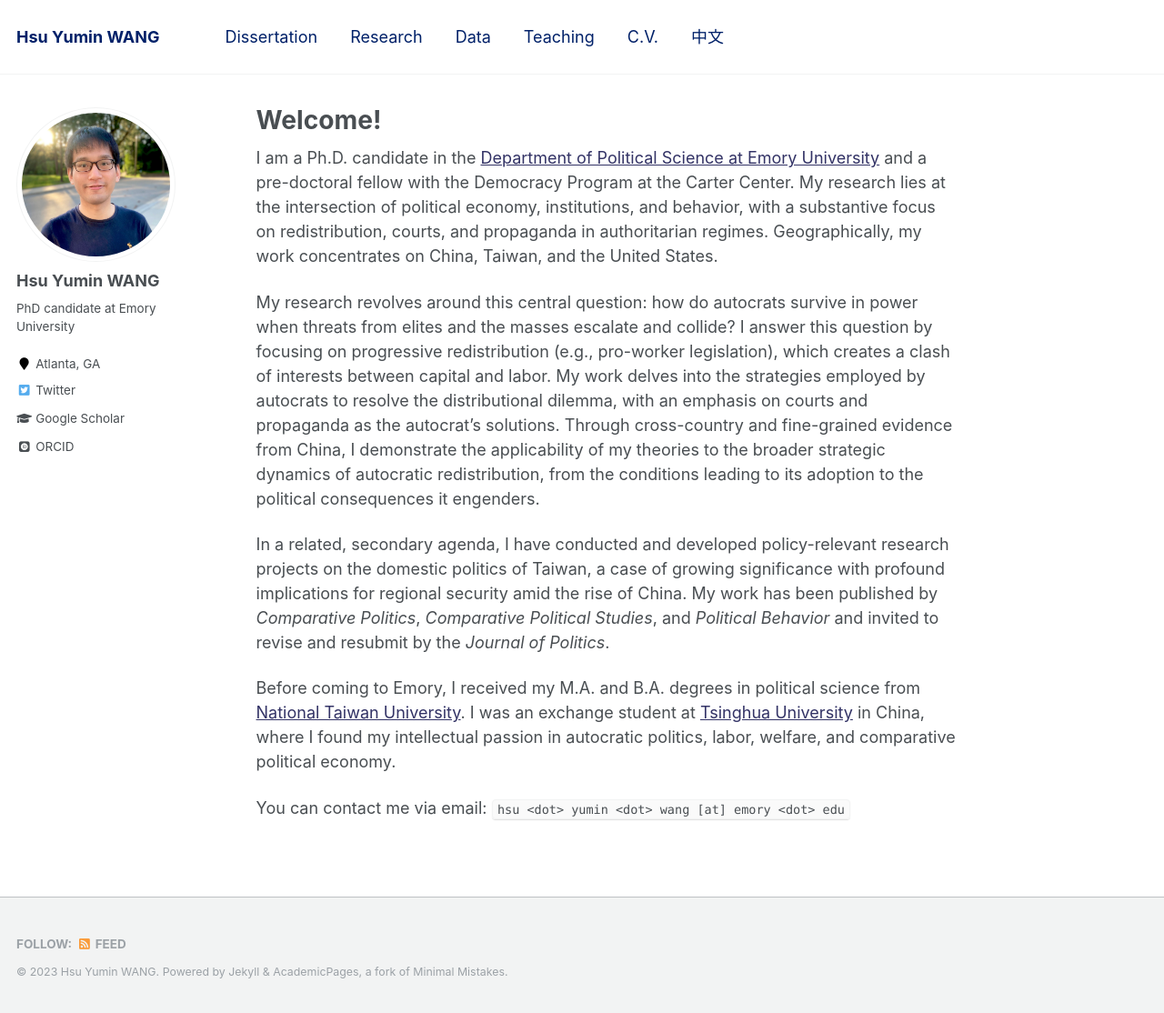
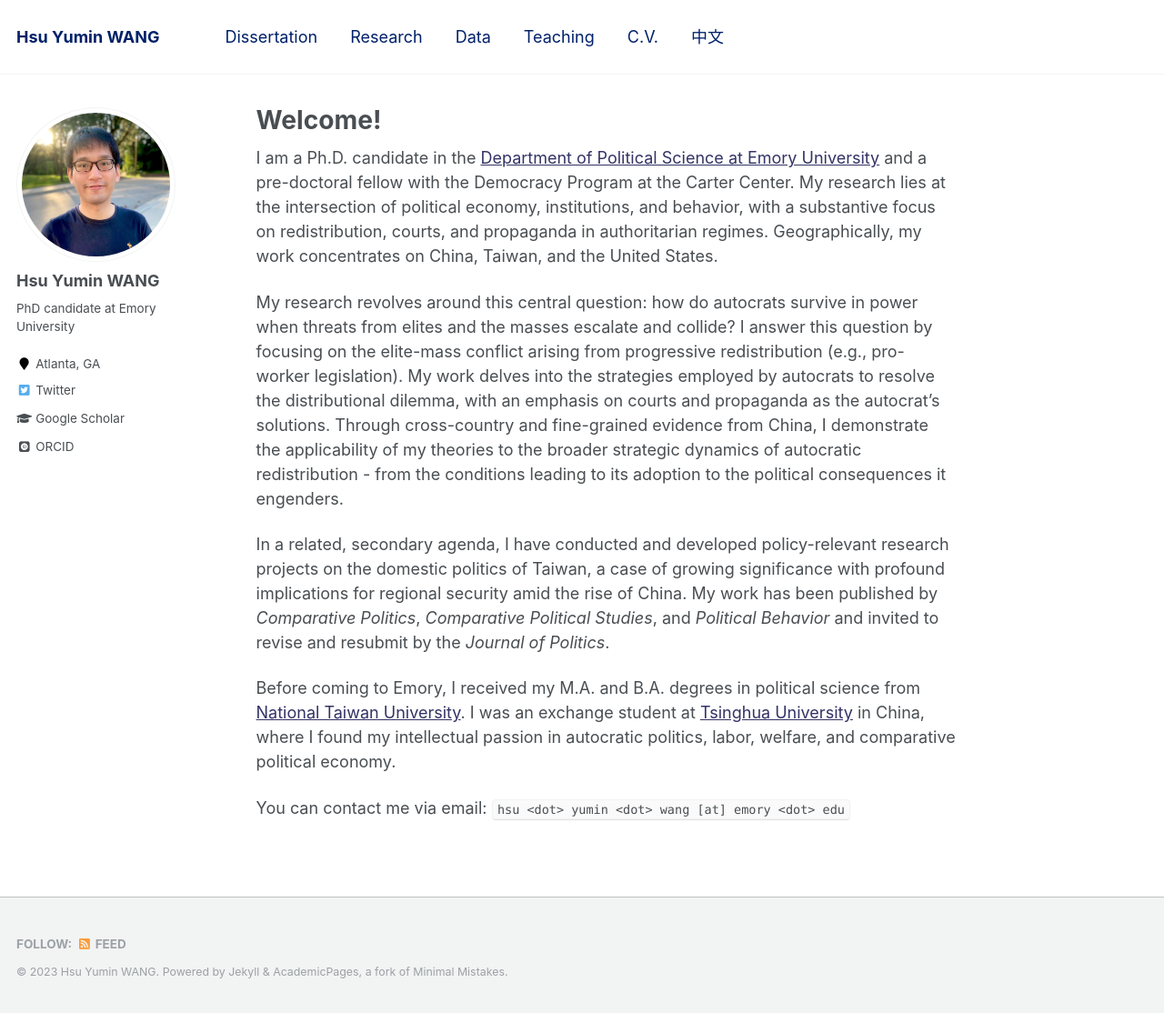
Before and after one commit to hsuyumin/hsuyumin.github.io, a Jekyll site: the page built from _pages/about.md, in a window 1280 px wide and 1114 px high. Shown: the whole window at 91% size. Built offline with Jekyll 4.4.1, drawn with Linux system fonts in a browser that asks for light colours; some web fonts are replaced.

Commit message:
Update about.md

```diff
--- a/_pages/about.md
+++ b/_pages/about.md
@@ -10,7 +10,7 @@ redirect_from:
 
 I am a Ph.D. candidate in the [Department of Political Science at Emory University](http://polisci.emory.edu/home/) and a pre-doctoral fellow with the Democracy Program at the Carter Center. My research lies at the intersection of political economy, institutions, and behavior, with a substantive focus on redistribution, courts, and propaganda in authoritarian regimes. Geographically, my work concentrates on China, Taiwan, and the United States.
 
-My research revolves around this central question: how do autocrats survive in power when threats from elites and the masses escalate and collide?  I answer this question by focusing on progressive redistribution (e.g., pro-worker legislation), which creates a clash of interests between capital and labor. My work delves into the strategies employed by autocrats to resolve the distributional dilemma, with an emphasis on courts and propaganda as the autocrat's solutions. Through cross-country and fine-grained evidence from China, I demonstrate the applicability of my theories to the broader strategic dynamics of autocratic redistribution, from the conditions leading to its adoption to the political consequences it engenders.
+My research revolves around this central question: how do autocrats survive in power when threats from elites and the masses escalate and collide? I answer this question by focusing on the elite-mass conflict arising from progressive redistribution (e.g., pro-worker legislation). My work delves into the strategies employed by autocrats to resolve the distributional dilemma, with an emphasis on courts and propaganda as the autocrat’s solutions. Through cross-country and fine-grained evidence from China, I demonstrate the applicability of my theories to the broader strategic dynamics of autocratic redistribution - from the conditions leading to its adoption to the political consequences it engenders.
 
 In a related, secondary agenda, I have conducted and developed policy-relevant research projects on the domestic politics of Taiwan, a case of growing significance with profound implications for regional security amid the rise of China. My work has been published by _Comparative Politics_, _Comparative Political Studies_, and _Political Behavior_ and invited to revise and resubmit by the _Journal of Politics_.
 
```
